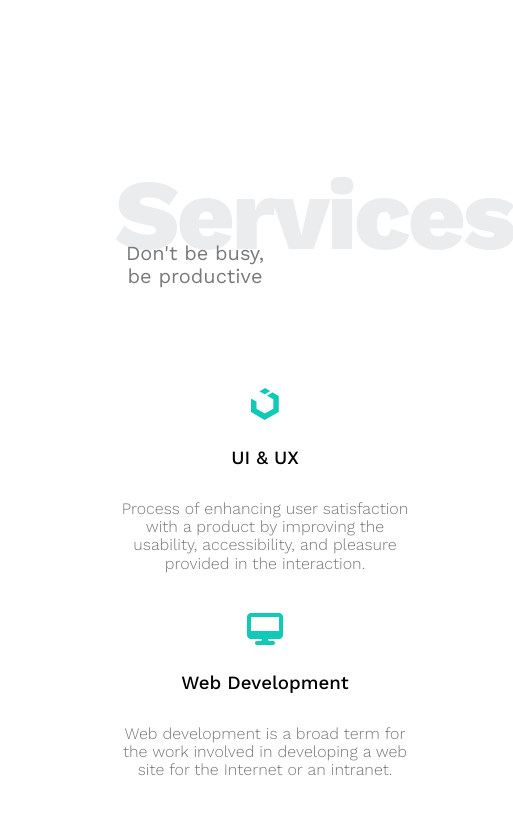
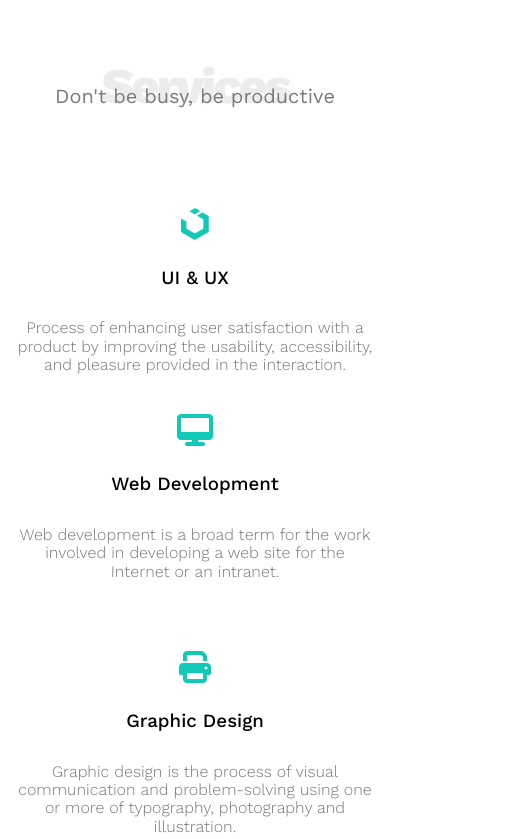
Before and after one commit to BadrMagdy/Agency-Template, a plain HTML site: page index.html in a window 390 px wide. Shown: the part 1186-2025 px from the top of the page, 513 px wide, since content can reach past the window. Drawn offline with nearby package versions, Linux system fonts and the light colour scheme.

Commit message:
Update Home.css

```diff
--- a/assets/css/Home.css
+++ b/assets/css/Home.css
@@ -54,6 +54,16 @@
         font-weight: 800;
         letter-spacing: -3px;
         margin: 0;
+    }
+    @media (max-width:767px){
+        .special-heading {
+              color: #ebeced;
+              font-size: 50px;
+              text-align: center;
+              font-weight: 800;
+              letter-spacing: -3px;
+              margin: 0;
+        }
     }
     .special-heading + p{
         margin: -30px 0 0;
@@ -183,10 +193,6 @@
     /* Start futures css */
 
     /* Start Service css */
-
-    .service{
-       padding: 100px 100px;
-    }
     .service .services-content{
         display: grid;
         grid-template-columns: repeat(auto-fill, minmax(300px, 1fr));
```
